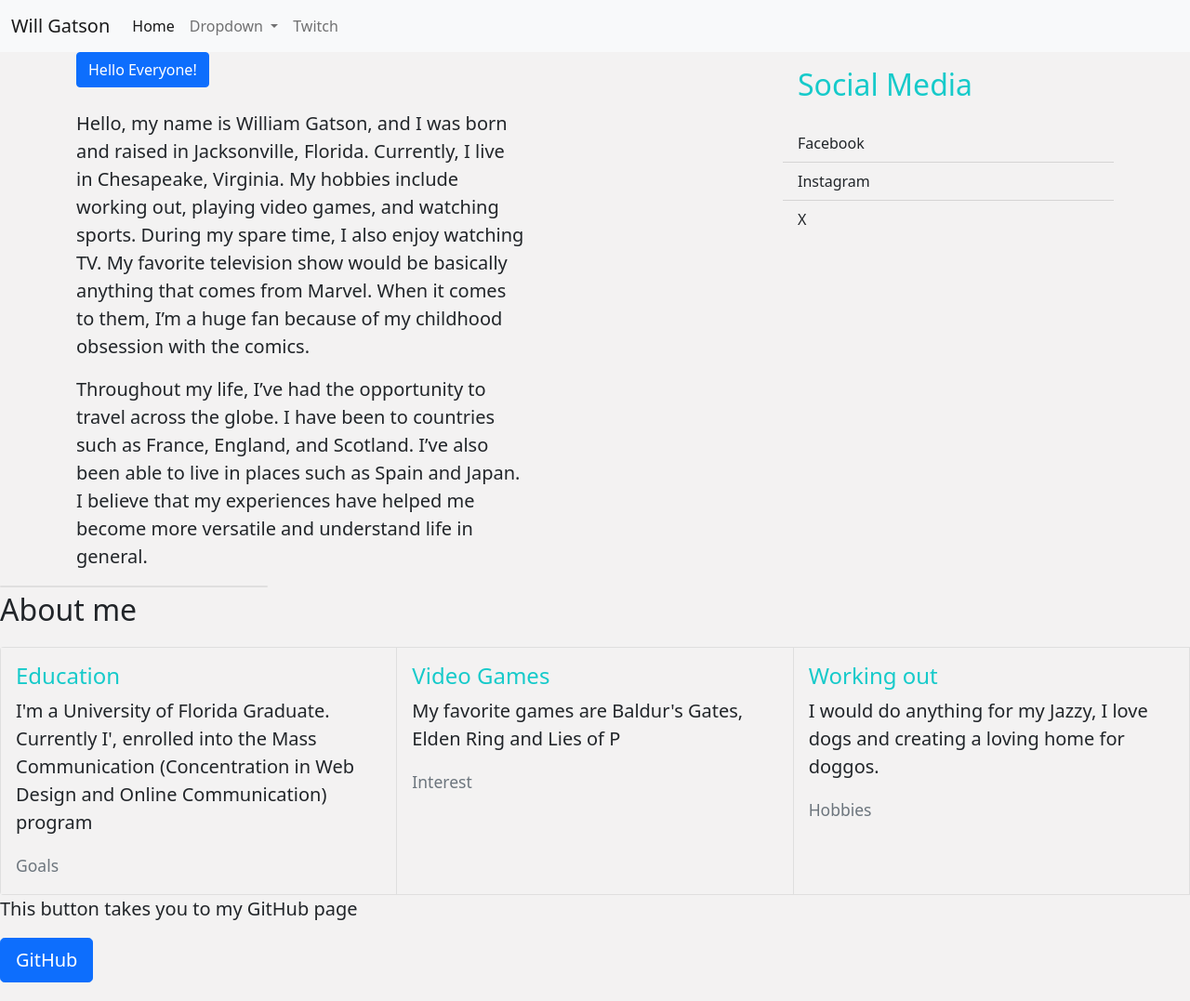
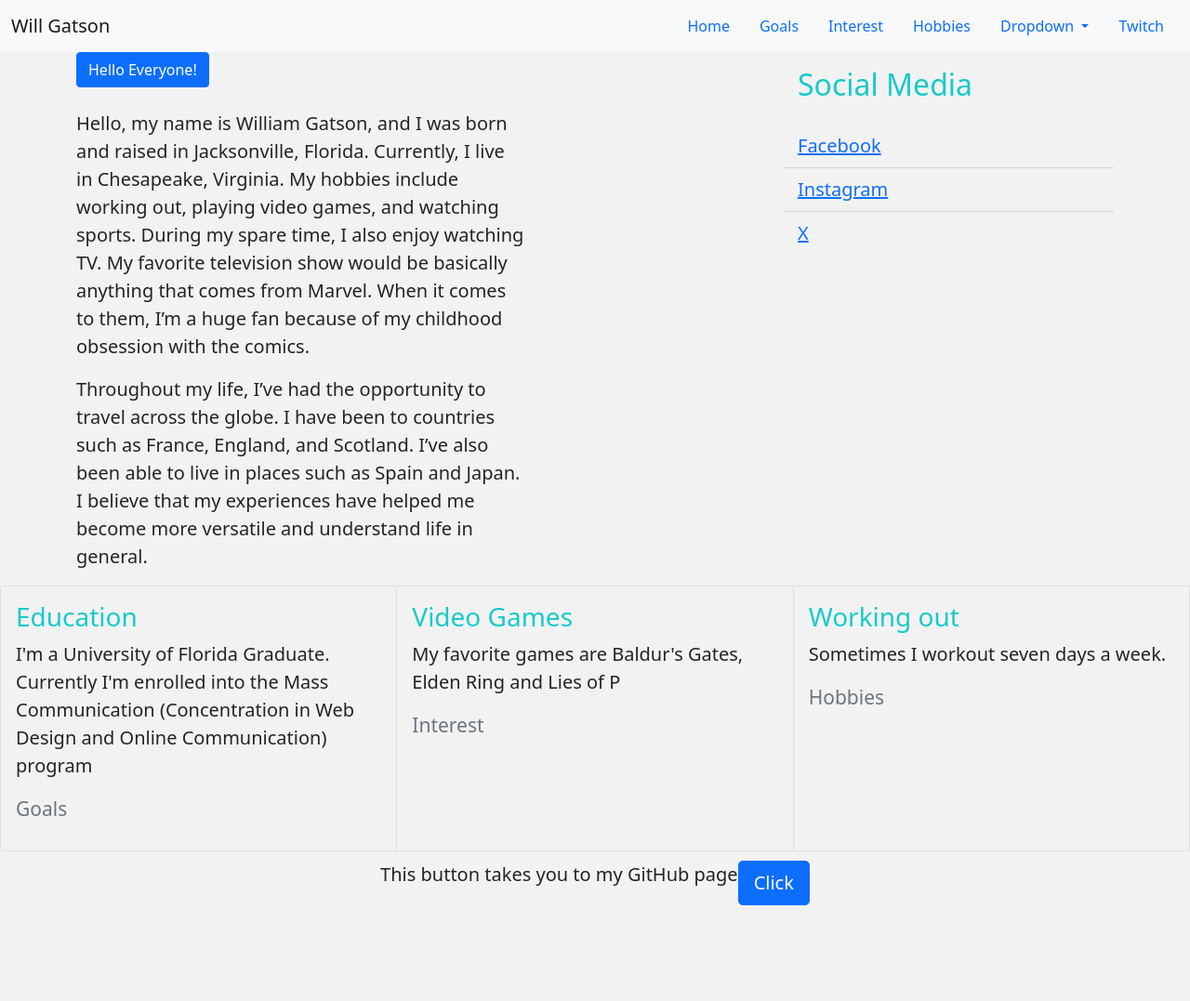
Before and after one commit to Wgatson23/m14-hw14-Gatson-William, a plain HTML site: page index.html in a window 1280 px wide. Shown: the whole page at 93% size. After the commit the page ends 984 px from the top, so only its background shows below. Drawn offline with nearby package versions, Linux system fonts and the light colour scheme.

Commit message:
Second Commit

```diff
--- a/index.html
+++ b/index.html
@@ -22,12 +22,21 @@
         aria-controls="navbarSupportedContent" aria-expanded="false" aria-label="Toggle navigation">
         <span class="navbar-toggler-icon"></span>
       </button>
-      <div class="collapse navbar-collapse" id="navbarSupportedContent">
-        <ul class="navbar-nav me-auto mb-2 mb-lg-0">
+
+      <ul class="nav justify-content-end">
+
         <li class="nav-item">
           <a class="nav-link active" aria-current="page" href="#">Home</a>
         </li>
-
+        <li class="nav-item">
+          <a class="nav-link active" aria-current="page" href="#">Goals</a>
+        </li>
+        <li class="nav-item">
+          <a class="nav-link active" aria-current="page" href="#">Interest</a>
+        </li>
+        <li class="nav-item">
+          <a class="nav-link active" aria-current="page" href="#">Hobbies</a>
+        </li>
         <li class="nav-item dropdown">
           <a class="nav-link dropdown-toggle" href="#" id="navbarDropdown" role="button" data-bs-toggle="dropdown"
             aria-expanded="false">
@@ -37,7 +46,6 @@
             <li><a class="dropdown-item" href="#">Goals</a></li>
             <li><a class="dropdown-item" href="#">Hobbies</a></li>
             <li>
-                <hr class="dropdown-divider">
             </li>
             <li><a class="dropdown-item" href="#">Interests</a></li>
           </ul>
@@ -46,14 +54,14 @@
           <a class="nav-link" href="https://www.twitch.tv/352thanos">Twitch</a>
         </li>
       </ul>
+
     </div>
 
     </div>
     </div>
   </nav>
+  <Section>
     <Main>
-
-
       <div class="container">
         <div class="row">
           <div class="col-md-8">
@@ -64,12 +72,14 @@
                 </button>
 
                 <p class="medium mt-4"> Hello, my name is William Gatson, and I was born and raised in Jacksonville,
-                Florida. Currently, I live in Chesapeake, Virginia. My hobbies include working out, playing video games,
+                  Florida. Currently, I live in Chesapeake, Virginia. My hobbies include working out, playing video
+                  games,
                   and watching sports. During
                   my spare time, I also enjoy watching TV. My favorite television show would be basically anything that
                   comes from Marvel. When it comes to them, I’m a huge fan because of my childhood obsession with the
                   comics.</p>
-              <p> Throughout my life, I’ve had the opportunity to travel across the globe. I have been to countries such
+                <p> Throughout my life, I’ve had the opportunity to travel across the globe. I have been to countries
+                  such
                   as France, England, and Scotland. I’ve also been able to live in places such as Spain and Japan. I
                   believe that my experiences have helped me become more versatile and understand life in general.</p>
 
@@ -77,35 +87,30 @@
             </div>
           </div>
 
-
           <div class="col-6 col-md-4">
             <div class="card-body">
               <h2 id="contact" class="card-title">Social Media</h2>
             </div>
             <ul class="list-group list-group-flush">
-            <li class="list-group-item">Facebook</li>
-            <li class="list-group-item">Instagram</li>
-            <li class="list-group-item">X</li>
+              <li class="list-group-item"> <a href="https://www.facebook.com/">Facebook</a></li>
+              <li class="list-group-item"><a href="https://www.instagram.com/">Instagram</li></a>
+              <li class="list-group-item"><a href="https://www.twitter.com/">X</li></a>
             </ul>
           </div>
         </div>
       </div>
+  </Section>
 
-    <div class="col-sm-4">
-      <div class="card" style="width: 18rem;">
-      </div>
-    </div>
-    </div>
-    <p class="fs-2" id="Interests">About me</p>
-    <div>
   <div class="card-group">
     <div class="card">
 
       <div class="card-body">
-            <h4 class="card-title">Education</h4>
-            <p class="card-text">I'm a University of Florida Graduate. Currently I', enrolled into the Mass
+        <h3 class="card-title">Education</h3>
+        <p class="card-text">I'm a University of Florida Graduate. Currently I'm enrolled into the Mass
           Communication (Concentration in Web Design and Online Communication) program </p>
-            <p class="card-text"><small class="text-muted">Goals</small></p>
+        <p class="card-text"><small class="text-muted">
+            <h4>Goals</h4>
+          </small></p>
       </div>
     </div>
     <div class="card">
@@ -113,33 +118,36 @@
 
 
       <div class="card-body">
-            <h4 class="card-title">Video Games</h4>
+        <h3 class="card-title">Video Games</h3>
         <p class="card-text">My favorite games are Baldur's Gates, Elden Ring and Lies of P</p>
-            <p class="card-text"><small class="text-muted">Interest</small></p>
+        <p class="card-text"><small class="text-muted">
+            <h4>Interest</h4>
+          </small></p>
       </div>
     </div>
     <div class="card">
 
       <div class="card-body">
-            <h4 class="card-title">Working out</h4>
-            <p class="card-text">I would do anything for my Jazzy, I love dogs and creating a loving home for doggos.
+        <h3 class="card-title">Working out</h3>
+        <p class="card-text">Sometimes I workout seven days a week.
         </p>
-            <p class="card-text"><small class="text-muted">Hobbies</small></p>
+        <p class="card-text"><small class="text-muted">
+            <h4>Hobbies</h4>
+          </small></p>
       </div>
 
     </div>
     </p>
   </div>
   </div>
-    <div class="col-lg-8">
-      <p class="text">This button takes you to my GitHub page </p>
-      <button type="button" class="btn btn-primary btn-lg" href="https://github.com/Wgatson23">GitHub</button>
-    </div>
-    </div>
+
 
   </Main>
   <footer>
-
+    <div class="d-flex justify-content-center">
+      <p class="text">This button takes you to my GitHub page </p>
+      <button type="button" class="btn btn-primary btn-lg" href="https://github.com/Wgatson23">Click</button>
+    </div>
 
   </footer>
 
--- a/style.css
+++ b/style.css
@@ -2,7 +2,9 @@ body {
 	background-color: rgb(243, 242, 242);
 }
 
-p {
+p,
+.card-body,
+.list-group-item {
 	font-size: 20px;
 }
 
```
Lines whose indentation alone changed are shown as unchanged.
